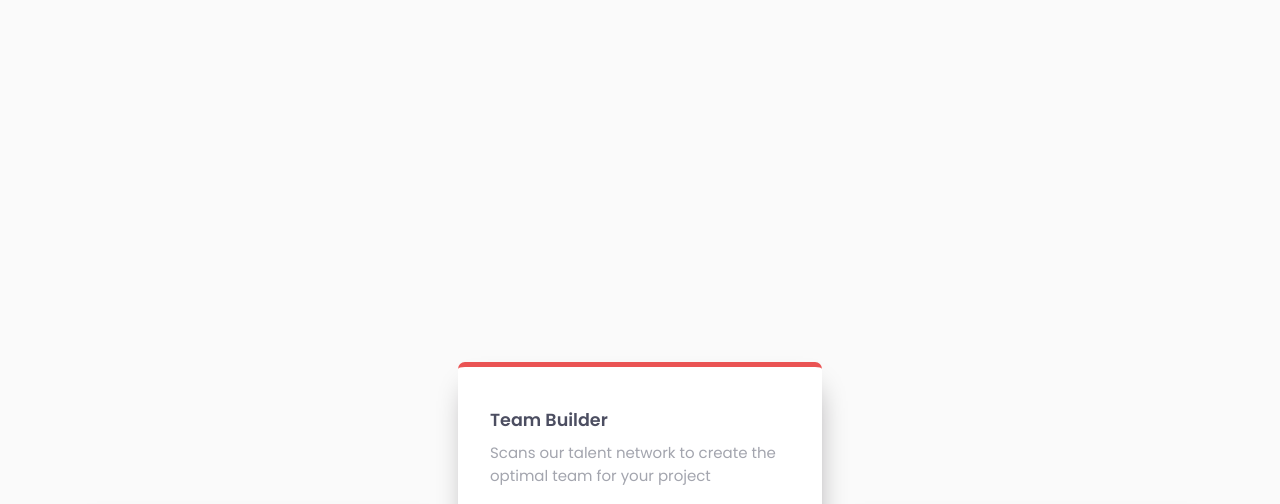
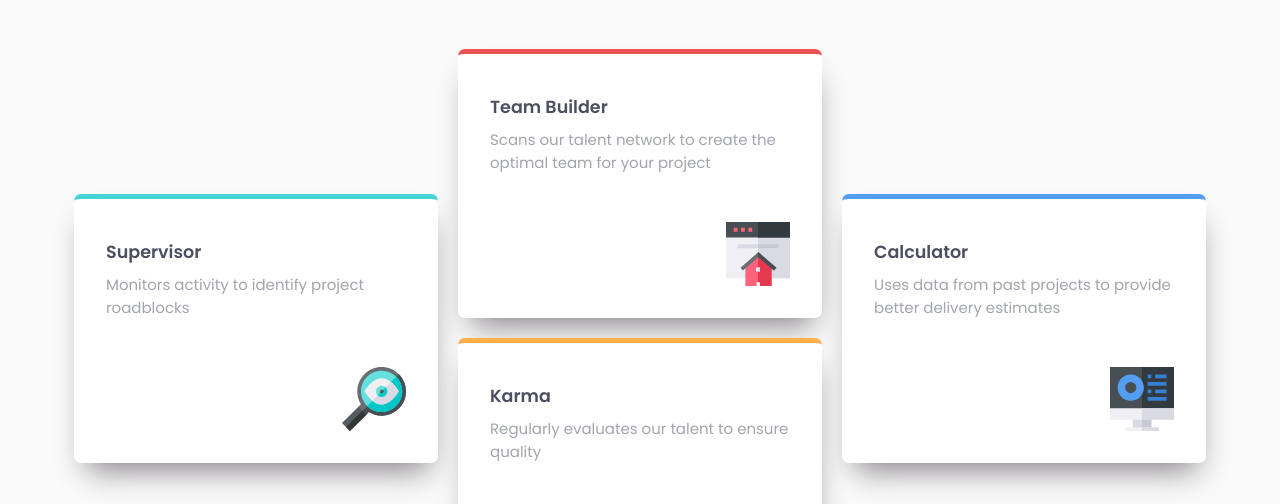
Before and after one commit to GallaTarun/FM-Four-Card-Feature-Section, a plain HTML site: page index.html in a window 1280 px wide. Shown: the part 247-751 px from the top of the page. Drawn offline with Linux system fonts and the light colour scheme.

Commit message:
Update style.css
corrected minor mistake (margin)

```diff
--- a/style.css
+++ b/style.css
@@ -47,7 +47,7 @@ header h1 {
     display: flex;
     justify-content: center;
     align-items: center;
-    margin: 23em auto;
+    margin: 2rem auto;
 }
 
 .card {
```
